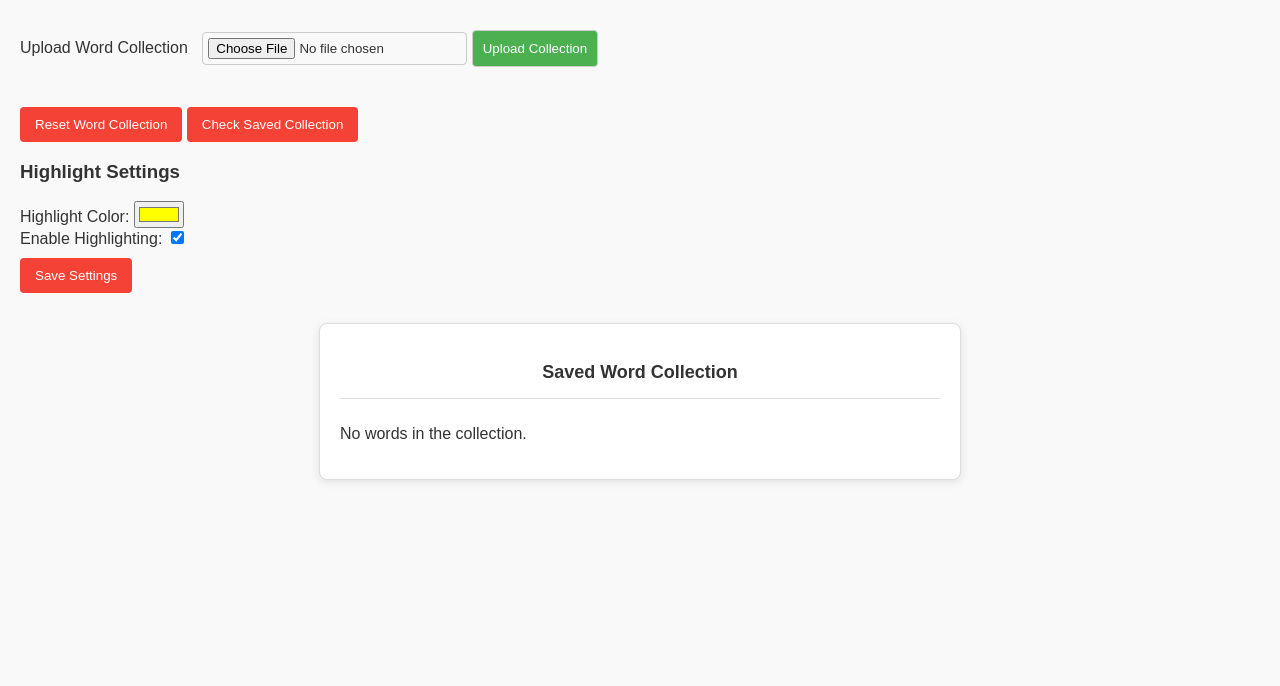
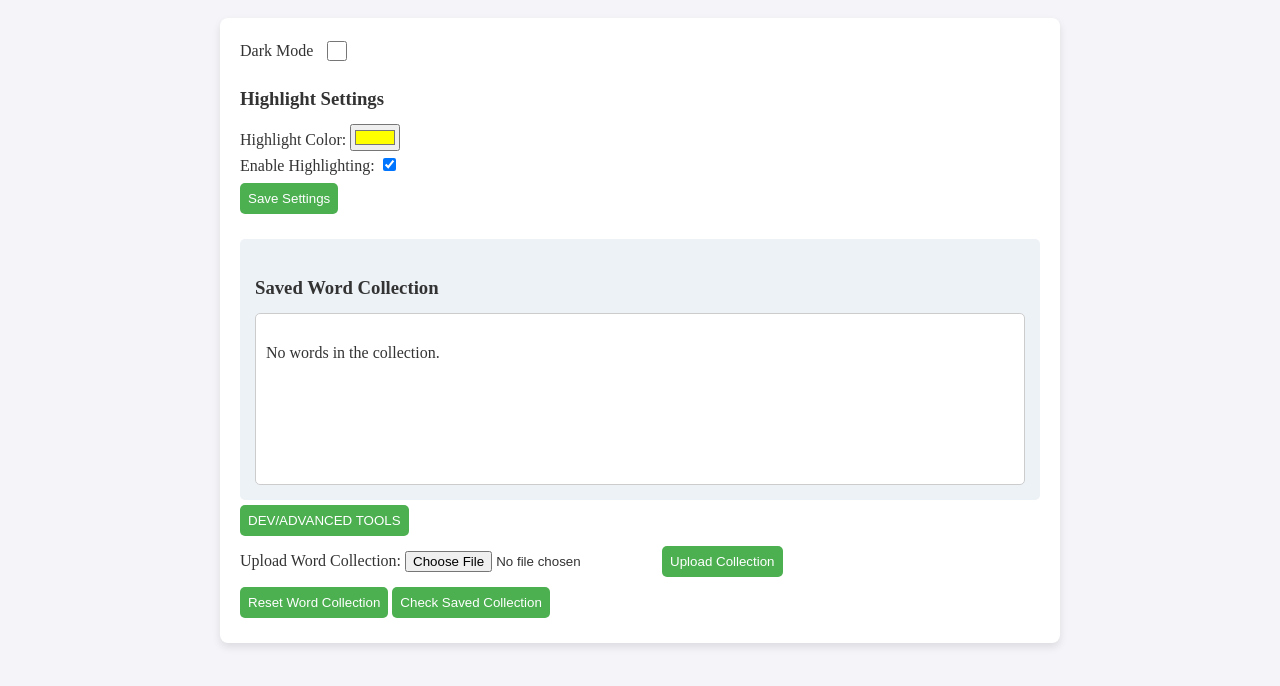
Before and after one commit to SpazzTL/yomitools, a browser extension: page html/options.html in a window 1280 px wide. Drawn offline with Linux system fonts and the light colour scheme.

Commit message:
Dark Mode, UI changes, etc

```diff
--- a/css/options.css
+++ b/css/options.css
@@ -1,97 +1,86 @@
-/* General body styling */
-body {
-  font-family: Arial, sans-serif;
-  margin: 0;
-  padding: 0;
-  background-color: #f9f9f9;
-  color: #333;
-  padding: 20px;
+/* Default (Light) Theme */
+:root {
+  --bg-color: #f4f4f9;
+  --text-color: #333;
+  --container-bg: white;
+  --button-bg: #4caf50;
+  --button-hover-bg: #45a049;
+  --panel-bg: #edf2f7;
+  --border-color: #ccc;
 }
 
-/* Form styling */
-form {
+/* Dark Theme */
+[data-theme="dark"] {
+  --bg-color: #1e1e2e;
+  --text-color: #e0e0e0;
+  --container-bg: #2e2e3e;
+  --button-bg: #6c757d;
+  --button-hover-bg: #5a6268;
+  --panel-bg: #3a3a4a;
+  --border-color: #555;
+}
+
+/* General Styles */
+body {
+  background-color: var(--bg-color);
+  color: var(--text-color);
+  line-height: 1.6;
+  padding: 10px;
+}
+
+h3 {
+  margin-bottom: 10px;
+}
+
+.container {
+  max-width: 800px;
+  margin: 0 auto;
+  background: var(--container-bg);
+  padding: 20px;
+  border-radius: 8px;
+  box-shadow: 0 4px 8px rgba(0, 0, 0, 0.1);
+}
+
+button {
+  margin: 5px 0;
+  padding: 8px;
+  border: none;
+  border-radius: 5px;
+  background-color: var(--button-bg);
+  color: white;
+  cursor: pointer;
+  transition: background 0.3s ease;
+}
+
+button:hover {
+  background-color: var(--button-hover-bg);
+}
+
+#word-panel {
+  background: var(--panel-bg);
+  padding: 15px;
+  border-radius: 5px;
+  margin-top: 20px;
+}
+
+#word-list {
+  height: 150px;
+  overflow-y: auto;
+  background: var(--container-bg);
+  border: 1px solid var(--border-color);
+  border-radius: 5px;
+  padding: 10px;
+}
+
+.dark-mode-toggle {
+  display: flex;
+  align-items: center;
+  gap: 10px;
   margin-bottom: 20px;
 }
 
-form label {
-  font-size: 16px;
-  margin-right: 10px;
+.dark-mode-toggle input {
+  cursor: pointer;
+  width: 20px;
+  height: 20px;
 }
-
-form input, form button {
-  padding: 10px;
-  margin-top: 10px;
-  margin-bottom: 10px;
-  border-radius: 4px;
-  border: 1px solid #ccc;
-}
-
-form input[type="file"] {
-  padding: 5px;
-}
-
-form button {
-  background-color: #4CAF50;
-  color: white;
-  cursor: pointer;
-}
-
-form button:hover {
-  background-color: #45a049;
-}
-
-/* Button styling */
-button {
-  padding: 10px 15px;
-  background-color: #f44336;
-  color: white;
-  border: none;
-  border-radius: 4px;
-  cursor: pointer;
-  margin-top: 10px;
-}
-
-button:hover {
-  background-color: #d32f2f;
-}
-
-/* Word browser panel */
-#word-panel {
-  margin-top: 30px;
-  padding: 20px;
-  background-color: #fff;
-  border-radius: 8px;
-  border: 1px solid #ddd;
-  box-shadow: 0 2px 8px rgba(0, 0, 0, 0.1);
-  width: 100%;
-  max-width: 600px;
-  margin-left: auto;
-  margin-right: auto;
-}
-
-#word-panel h3 {
-  font-size: 18px;
-  margin-bottom: 15px;
-  color: #333;
-  text-align: center;
-}
-
-#word-list {
-  max-height: 300px;
-  overflow-y: auto;
-  border-top: 1px solid #ddd;
-  padding-top: 10px;
-}
-
-#word-list div {
-  padding: 5px;
-  border-bottom: 1px solid #eee;
-}
-
-#word-list div:last-child {
-  border-bottom: none;
-}
-
-#word-list div:hover {
-  background-color: #f5f5f5;
-}
--- a/html/options.html
+++ b/html/options.html
@@ -2,42 +2,55 @@
 <html lang="en">
   <head>
     <meta charset="utf-8">
+    <meta name="viewport" content="width=device-width, initial-scale=1.0">
     <title>Multilingual Scanner</title>
     <link rel="stylesheet" href="../css/options.css">
     <script src="../scripts/ImportParser.js" defer></script>
     <script src="../scripts/WordListHandler.js" defer></script>
-    <script src="../scripts/OptionsHandler.js" defer></script> <!-- New script -->
+    <script src="../scripts/OptionsHandler.js" defer></script>
   </head>
   <body>
-    <form id="upload-form">
-      <label for="file-upload">Upload Word Collection</label>
-      <input type="file" id="file-upload" accept=".colpkg,.apkg,.txt">
-      <button type="submit" id="upload-btn">Upload Collection</button>
-    </form>
+    <div class="container">
+      <!-- Dark Mode Toggle -->
+      <div class="dark-mode-toggle">
+        <label for="dark-mode-switch">Dark Mode</label>
+        <input type="checkbox" id="dark-mode-switch">
+      </div>
 
-    <!-- Button to manually reset the collection -->
-    <button type="submit" id="reset-btn">Reset Word Collection</button>
-
-    <!-- Button to view the saved words (for testing) -->
-    <button type="submit" id="check-saved">Check Saved Collection</button>
-
-    <!-- Highlighting Settings -->
+      <!-- Highlight Settings -->
       <h3>Highlight Settings</h3>
-    <div>
+      <div class="settings-container">
+        <div class="setting-item">
           <label for="highlight-color">Highlight Color:</label>
-      <input type="color" id="highlight-color" value="#ffff00"> <!-- Default yellow -->
+          <input type="color" id="highlight-color" value="#ffff00">
         </div>
-    <div>
+        <div class="setting-item">
           <label for="enable-highlight">Enable Highlighting:</label>
           <input type="checkbox" id="enable-highlight" checked>
         </div>
-    <button type="submit" id="save-settings">Save Settings</button>
+      </div>
+      <button type="button" id="save-settings">Save Settings</button>
 
       <!-- Word Browser Panel -->
       <div id="word-panel">
         <h3>Saved Word Collection</h3>
         <div id="word-list">
-        <!-- List of words will be dynamically inserted here -->
+          <!-- Dynamically inserted words -->
+        </div>
+      </div>
+
+      <!-- Dropdown for DEV/Advanced Tools -->
+      <div class="dropdown-container">
+        <button type="button" id="dropdown-btn" class="dropdown-btn">DEV/ADVANCED TOOLS</button>
+        <div class="dropdown-content" id="advanced-tools">
+          <form id="upload-form">
+            <label for="file-upload">Upload Word Collection:</label>
+            <input type="file" id="file-upload" accept=".colpkg,.apkg,.txt">
+            <button type="submit" id="upload-btn">Upload Collection</button>
+          </form>
+          <button type="button" id="reset-btn">Reset Word Collection</button>
+          <button type="button" id="check-saved">Check Saved Collection</button>
+        </div>
       </div>
     </div>
   </body>
--- a/popup/popup.css
+++ b/popup/popup.css
@@ -8,35 +8,39 @@
 /* Body of the popup */
 body {
     font-family: 'Segoe UI', Tahoma, Geneva, Verdana, sans-serif;
-    background-color: #f4f7fc;
+    background-color: #f4f7fc; /* Light mode background */
+    color: #333; /* Light mode text color */
     width: 250px;
     padding: 20px;
     margin: 0;
 }
 
-/* Container for the popup content */
-.popup-container {
-    display: flex;
-    flex-direction: column;
-    align-items: center;
-    justify-content: center;
-    text-align: center;
+/* Dark Mode */
+[data-theme="dark"] {
+    background-color: #2e2e3e; /* Dark background */
+    color: #e0e0e0; /* Light text color */
 }
 
-/* Header */
-h1 {
-    font-size: 18px;
-    color: #333;
-    margin-bottom: 15px;
-    font-weight: 600;
+[data-theme="dark"] .popup-container {
+    background-color: #3a3a4a; /* Darker container */
+    border: 1px solid #555; /* Dark border */
 }
 
-/* Description text */
-p {
-    font-size: 14px;
-    color: #666;
-    margin-bottom: 20px;
-    line-height: 1.5;
+[data-theme="dark"] h1 {
+    color: #f4f4f9; /* Light text color for heading */
+}
+
+[data-theme="dark"] p {
+    color: #ccc; /* Light text color for paragraph */
+}
+
+[data-theme="dark"] button {
+    background-color: #6c757d; /* Darker button */
+    color: white;
+}
+
+[data-theme="dark"] button:hover {
+    background-color: #5a6268; /* Darker hover effect */
 }
 
 /* Button styles */
--- a/scripts/OptionsHandler.js
+++ b/scripts/OptionsHandler.js
@@ -1,17 +1,33 @@
 document.addEventListener('DOMContentLoaded', () => {
+  // DOM Elements
   const colorInput = document.getElementById('highlight-color');
   const enableCheckbox = document.getElementById('enable-highlight');
   const saveSettingsBtn = document.getElementById('save-settings');
+  const dropdownBtn = document.getElementById("dropdown-btn");
+  const dropdownContainer = document.querySelector(".dropdown-container");
 
-    // Load saved settings on page load
-    browser.storage.local.get(['highlightColor', 'highlightEnabled'])
+  const darkModeSwitch = document.getElementById("dark-mode-switch");
+
+  // --- Dropdown Toggle ---
+  dropdownBtn.addEventListener("click", () => {
+      dropdownContainer.classList.toggle("show");
+  });
+
+  // --- Load Saved Highlight Settings ---
+  browser.storage.local.get(['highlightColor', 'highlightEnabled', 'theme'])
       .then(data => {
           if (data.highlightColor) colorInput.value = data.highlightColor;
           if (data.highlightEnabled !== undefined) enableCheckbox.checked = data.highlightEnabled;
+
+          // Load Dark Mode Setting
+          if (data.theme === 'dark') {
+              document.documentElement.setAttribute('data-theme', 'dark');
+              darkModeSwitch.checked = true;
+          }
       })
       .catch(err => console.error('Error loading settings:', err));
 
-    // Save settings when clicking "Save Settings"
+  // --- Save Highlight Settings ---
   saveSettingsBtn.addEventListener('click', () => {
       const highlightColor = colorInput.value;
       const highlightEnabled = enableCheckbox.checked;
@@ -22,4 +38,15 @@ document.addEventListener('DOMContentLoaded', () => {
           })
           .catch(err => console.error('Error saving settings:', err));
   });
+
+  // --- Dark Mode Toggle ---
+  darkModeSwitch.addEventListener('change', () => {
+      if (darkModeSwitch.checked) {
+          document.documentElement.setAttribute('data-theme', 'dark');
+          browser.storage.local.set({ theme: 'dark' });
+      } else {
+          document.documentElement.removeAttribute('data-theme');
+          browser.storage.local.set({ theme: 'light' });
+      }
   });
+});
```
Also changed, not shown: ankiconnect.js (+62 -2 lines), popup/popup.html (+1 -1 lines), popup/popup.js (added, +19 -0 lines). Lines whose indentation alone changed are shown as unchanged.
